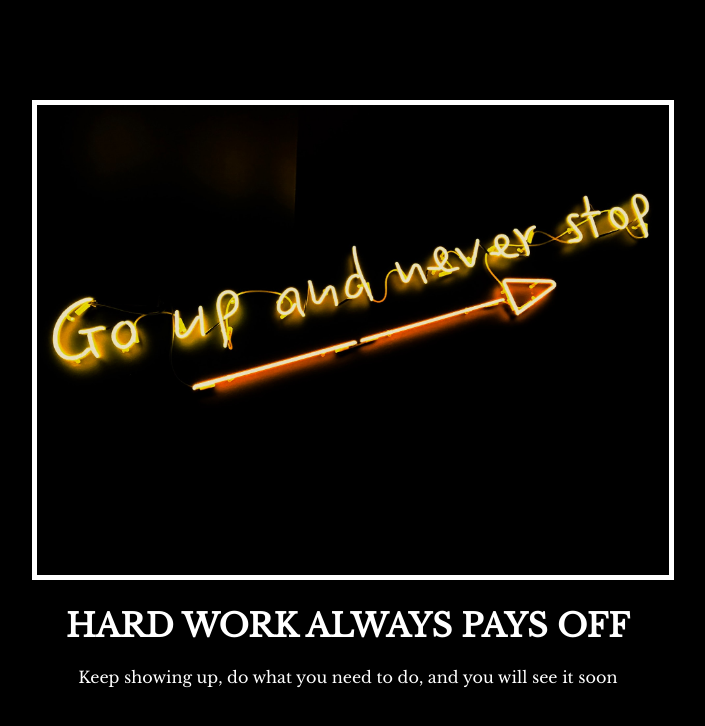
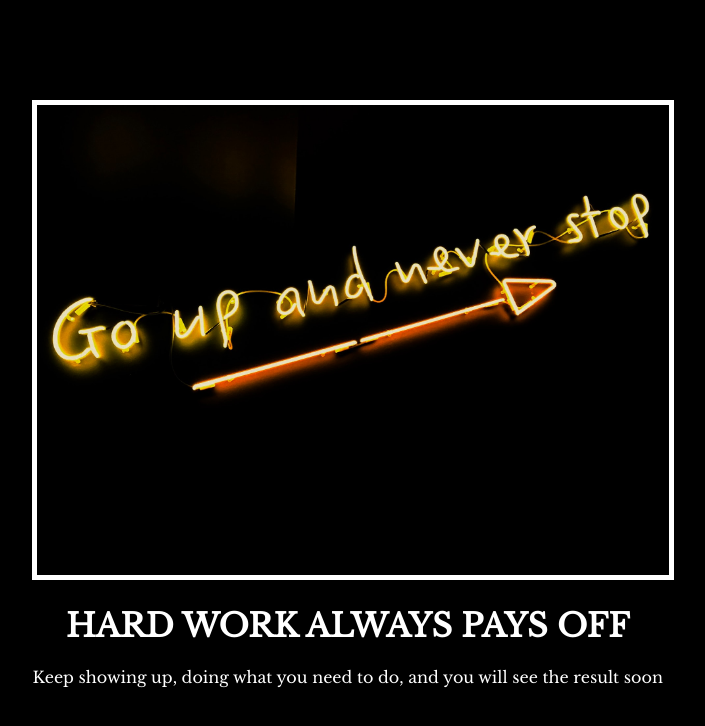
Before and after one commit to Thoophoms/motivation-poster, a plain HTML site: page index.html in a window 1280 px wide. Shown: the whole page, without its empty margins (229-934 px from the left). Drawn offline with nearby package versions, Linux system fonts and the light colour scheme.

Commit message:
Update index.html

```diff
--- a/index.html
+++ b/index.html
@@ -14,7 +14,7 @@
     <div class="poster">
     <img class="motivation-img" src="./assets/images/Go up and never stop.jpg" alt="Go Up and never stop"/>
     <h1>Hard Work Always Pays Off</h1>
-    <p>Keep showing up, do what you need to do, and you will see it soon</p>
+    <p>Keep showing up, doing what you need to do, and you will see the result soon</p>
     </div>
 
   </body>
```
